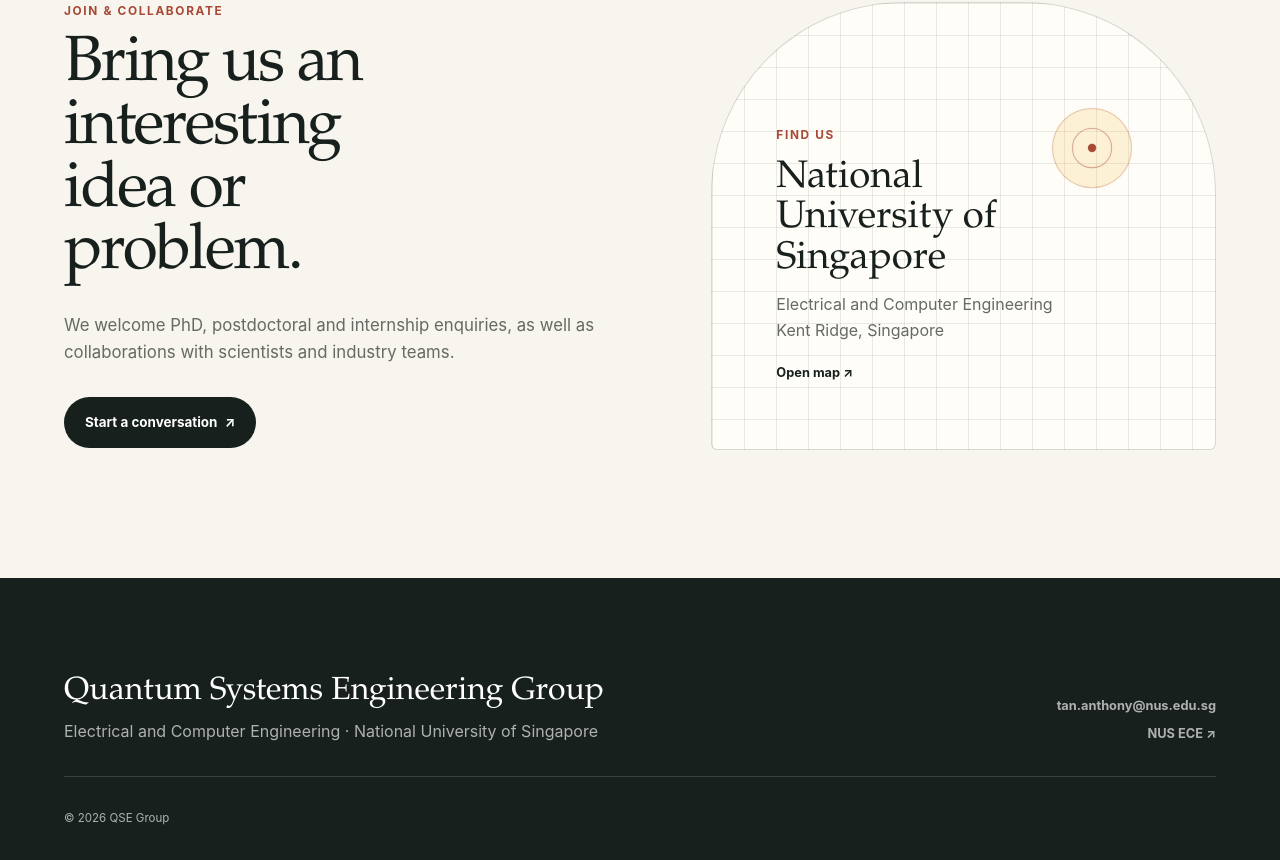
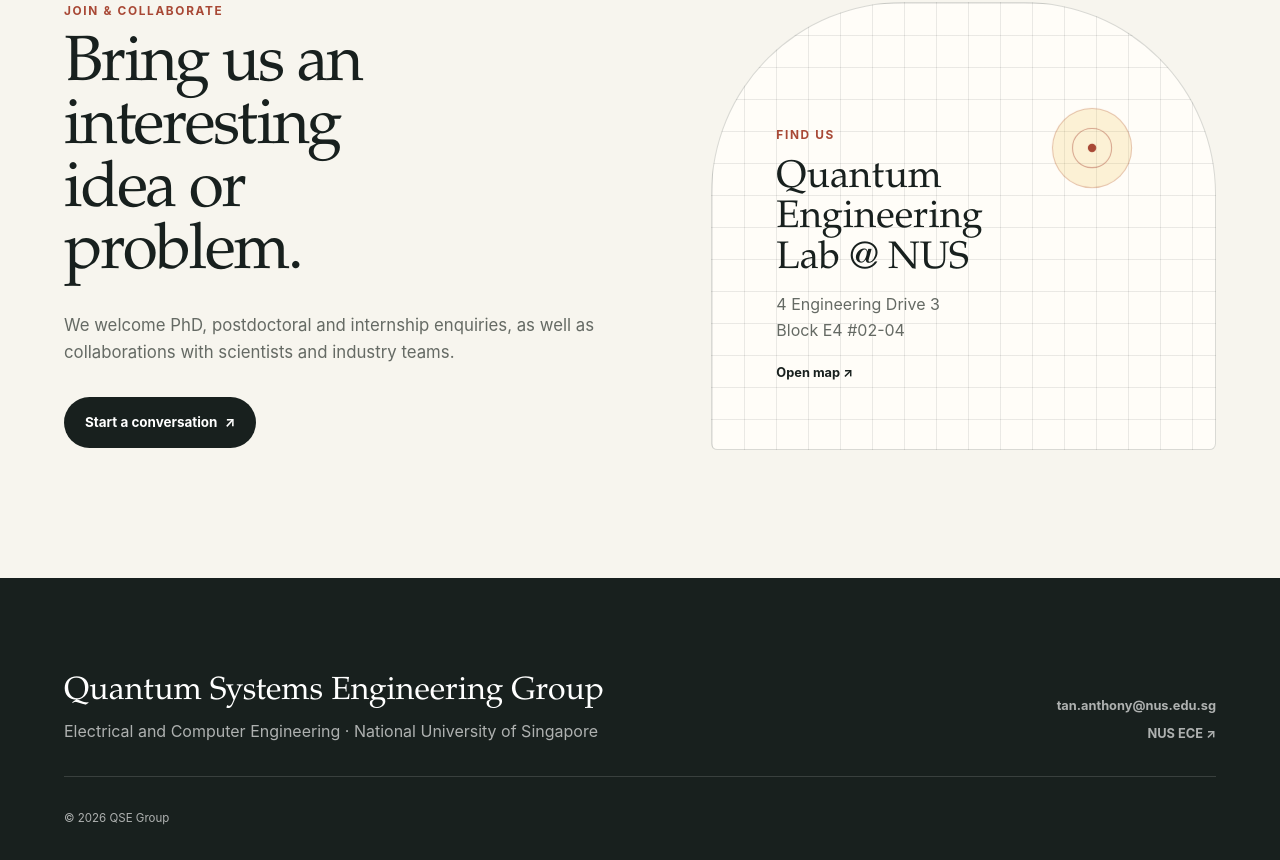
Before and after one commit to atkc/qselab-website, a Next.js app: page / in a window 1280 px wide. Shown: the part 7056-7916 px from the top of the page. Built offline with nearby package versions, Linux system fonts and the light colour scheme.

Commit message:
Update page.tsx
Location update

```diff
--- a/app/page.tsx
+++ b/app/page.tsx
@@ -154,8 +154,8 @@
               <span />
             </div>
             <p className="eyebrow">Find us</p>
-            <h3>National University of Singapore</h3>
-            <p>Electrical and Computer Engineering<br />Kent Ridge, Singapore</p>
+            <h3>Quantum Engineering Lab @ NUS</h3>
+            <p>4 Engineering Drive 3<br />Block E4 #02-04</p>
             <a href="https://maps.google.com/?q=National+University+of+Singapore+Electrical+and+Computer+Engineering" target="_blank" rel="noreferrer">
               Open map <span aria-hidden="true">↗</span>
             </a>
```
